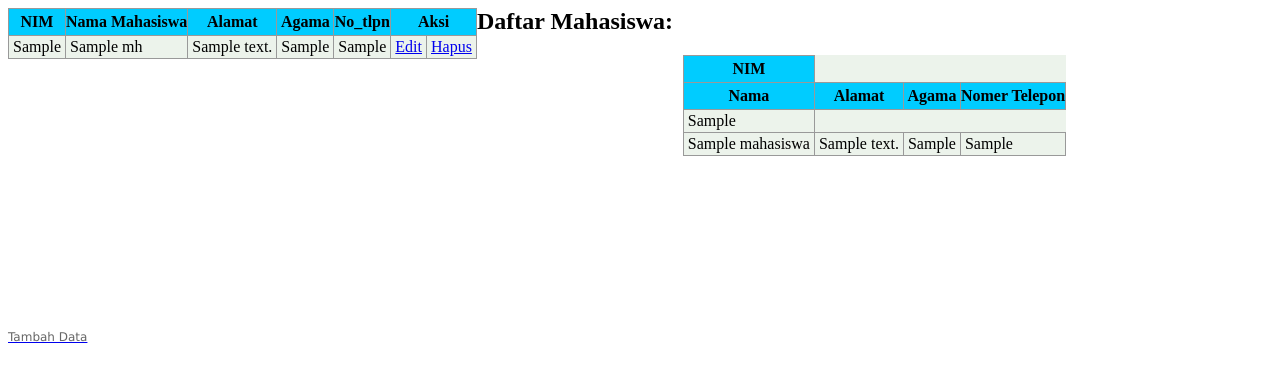
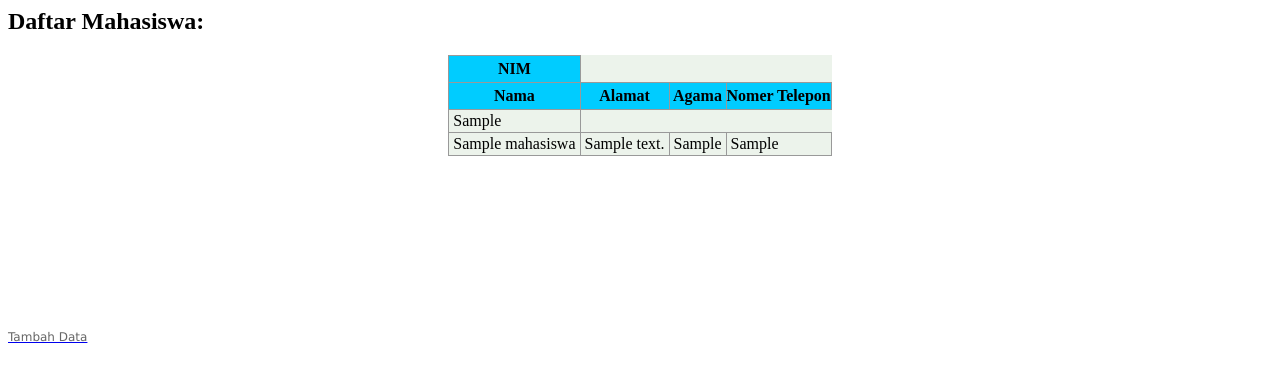
Before and after one commit to sadewathea/tugasazure1, a PHP site: page /utama/indexmhs.php in a window 1280 px wide. Shown: the top 382 px of the page. Run offline with PHP 8.4, Linux system fonts and the light colour scheme; tables that the repository leaves empty or names only in its code hold one stand-in row (values such as "Sample post"); data that the repository does not hold is empty; some libraries are stand-ins or nearby versions.

Commit message:
Update indexmhs.php

```diff
--- a/utama/indexmhs.php
+++ b/utama/indexmhs.php
@@ -21,38 +21,6 @@
     } catch(Exception $e) {
         echo "Failed: " . $e;
     }
-?>
-<table border="0" align="left" cellpadding="0" cellspacing="1" class="tb_admin">
-<tr>
-<th>NIM</th>
-<th>Nama Mahasiswa</th>
-<th>Alamat</th>
-<th>Agama</th>
-<th>No_tlpn</th>
-<th colspan="3">Aksi</th>
-</tr>
-<?php
-$query = "select * from mhs";
-$result = mysql_query($query, $sambung);
-//$no = 0;
-while ($buff = mysql_fetch_array($result)){
-//$no++;
-?>
-<tr>
-<td><?php echo $buff['nim']; ?></td>
-<td><?php echo $buff['nama']; ?></td>
-<td><?php echo $buff['alamat']; ?></td>
-<td><?php echo $buff['agama']; ?></td>
-<td><?php echo $buff['notlpn']; ?></td>
-<td><a href="edit.php?nim=<?php echo $buff['nim']; ?>">Edit</a></td>
-<td><a href="hapus.php?nim=<?php echo $buff['nim']; ?>">Hapus</a></td>
-</tr>
-<?php
-}
-mysql_close($sambung);
-?>
-</table>
-<?php
 try {
             $sql_select = "SELECT * FROM mahasiswa";
             $stmt = $conn->query($sql_select);
@@ -74,7 +42,7 @@ try {
                 }
                 echo "</table>";
             } else {
-                echo "<h3>No one is currently registered.</h3>";
+                echo "<h3>Belum ada data mahasiswa.</h3>";
             }
         } catch(Exception $e) {
             echo "Failed: " . $e;
```
